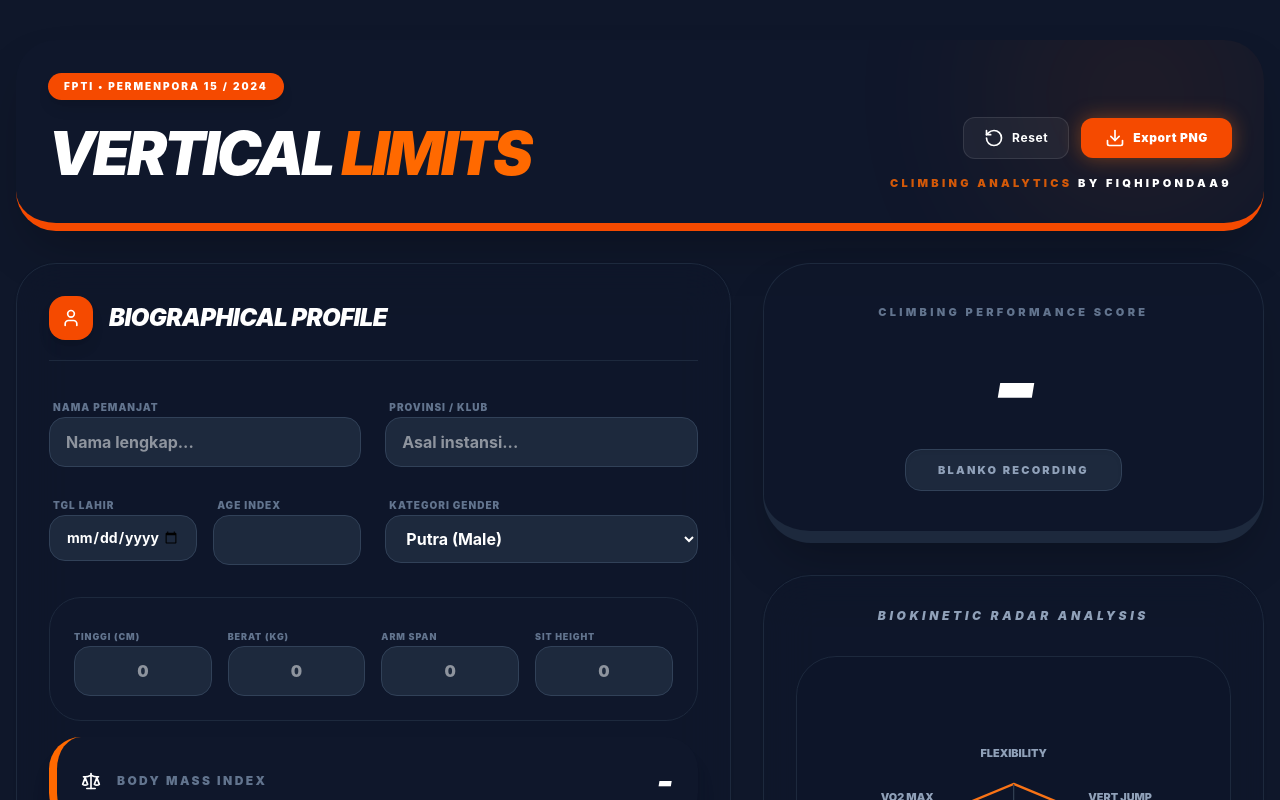
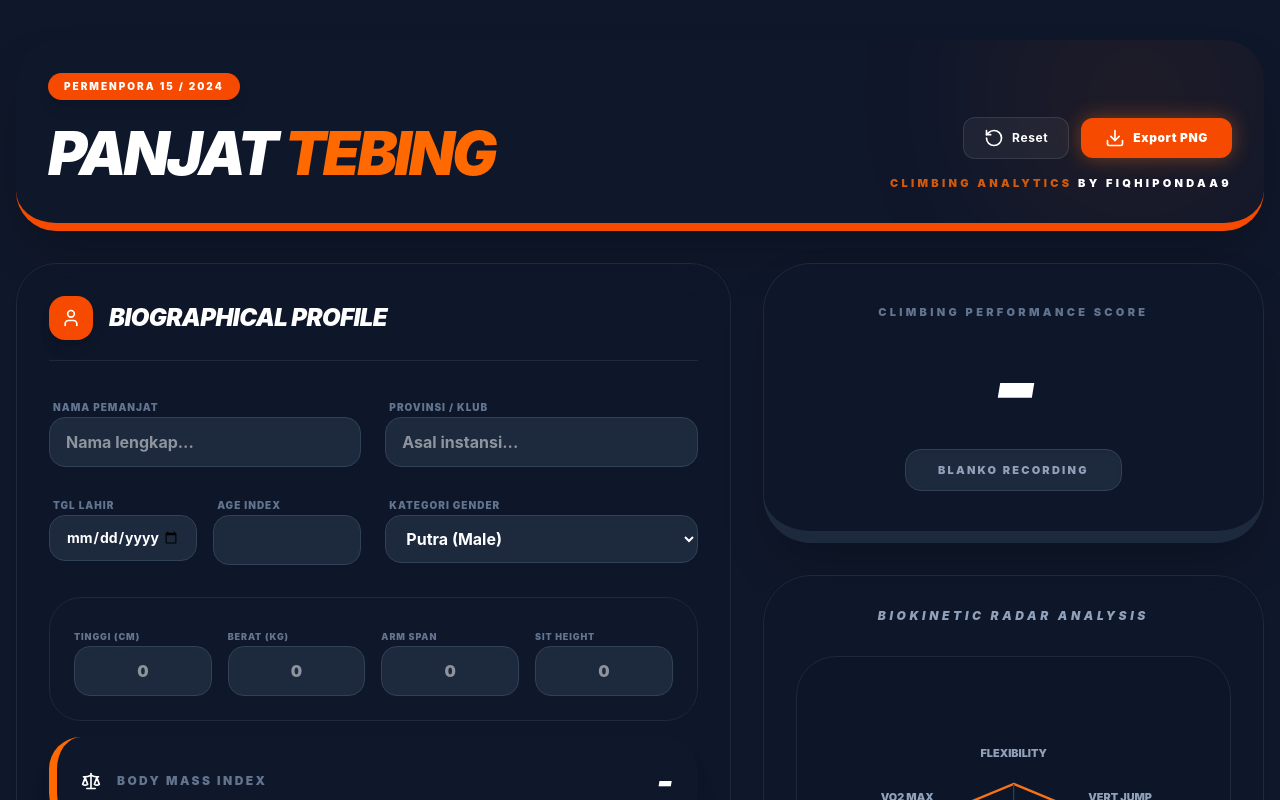
Before and after one commit to fiqhipondaa9/kalkulator-fisik-panjattebing, a React (Vite) app: page / in a window 1280 px wide. Shown: the top 800 px of the page. Built offline with nearby package versions, Linux system fonts and the light colour scheme.

Commit message:
UPDATE HEADER OK

```diff
--- a/src/App.jsx
+++ b/src/App.jsx
@@ -225,10 +225,10 @@
         <div className="mx-auto relative z-10 flex flex-col md:flex-row justify-between items-start md:items-end gap-6">
           <div>
             <div className="inline-block bg-orange-600 text-white font-black text-[10px] px-4 py-1.5 rounded-full uppercase tracking-[0.2em] mb-4 shadow-lg">
-              FPTI • PERMENPORA 15 / 2024
+              PERMENPORA 15 / 2024
             </div>
             <h1 className="text-4xl md:text-6xl font-black tracking-tighter leading-tight italic uppercase">
-              VERTICAL <span className="text-orange-500">LIMITS</span>
+              PANJAT <span className="text-orange-500">TEBING</span>
             </h1>
           </div>
           <div className="text-left md:text-right w-full md:w-auto">
```
